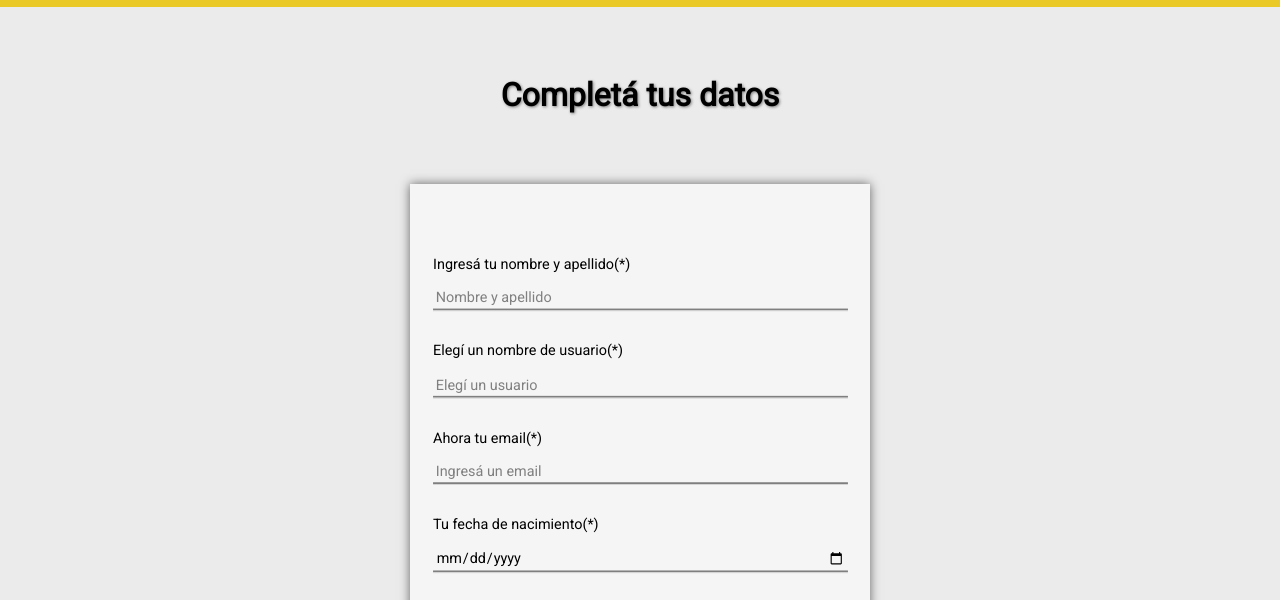
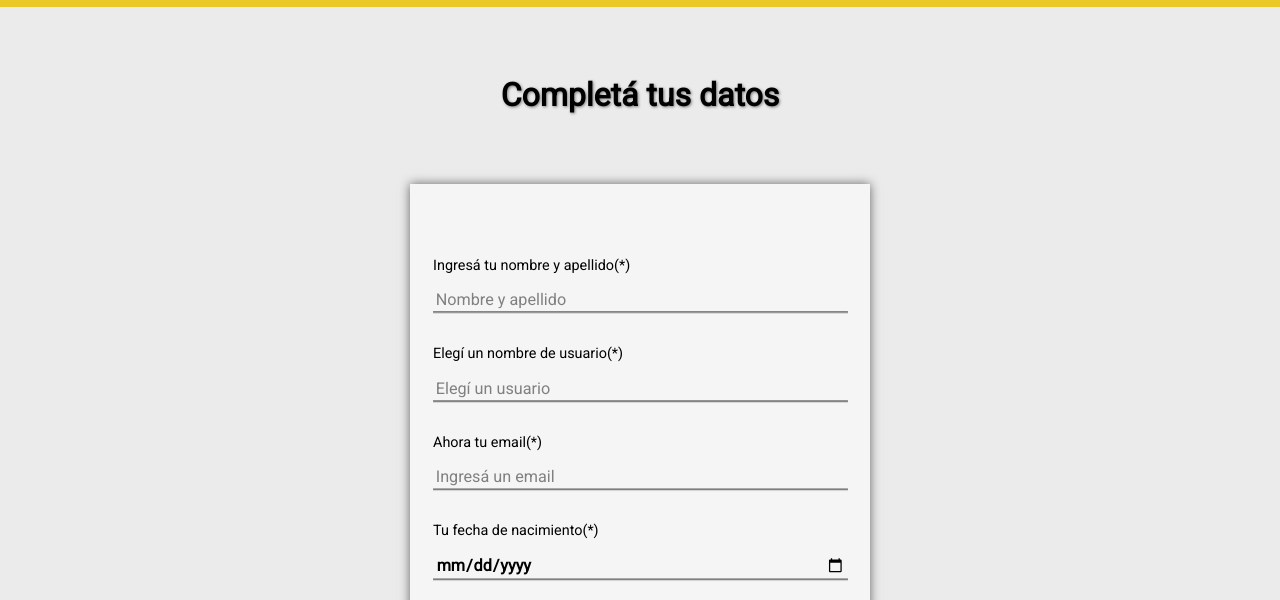
Before and after one commit to javiertrombetta/ProyectoMercadoLiebre, a website: page views/register.html in a window 1280 px wide. Shown: the part 143-743 px from the top of the page. Drawn offline with nearby package versions, Linux system fonts and the light colour scheme; files that its build step writes are made by us from their sources; files whose address does not match are found by name.

Commit message:
Modificación de estilos en textos

```diff
--- a/public/css/header.css
+++ b/public/css/header.css
@@ -154,7 +154,7 @@ header .header-bottom-burger-menu i{
         cursor: pointer;
     }
     header .header-top-bar .header-top-form:hover .submit{
-        color:#729bda;
+        color: #EAC926;
     }
     header .header-bottom-bar{
         max-width: 80%;
@@ -170,7 +170,6 @@ header .header-bottom-burger-menu i{
 
     header ul li{
         padding: 10px 15px 10px 15px;
-
     }
     header ul li a{
         font-size:1.3em;
--- a/public/css/login.css
+++ b/public/css/login.css
@@ -124,10 +124,12 @@ main .login-main-buttonHelp a{
     }
     main .login-main-sendButton .login-main-buttonHelp-left:hover{
         color: #0022AA;
+        text-shadow:1px 1px 3px grey;
         cursor:pointer;
     }
     main .login-main-sendButton .login-main-buttonHelp-right:hover{
         color: #0022AA;
+        text-shadow:1px 1px 3px grey;
         cursor:pointer;
     }
     main .login-main-sendButton button{
--- a/public/css/register.css
+++ b/public/css/register.css
@@ -45,14 +45,15 @@ main form article .register-main-label label{
 main form article .register-main-inputBox{
     background-color: transparent;
     border-bottom: lightgrey;
-    border-top-style:hidden;
-    border-bottom-style:groove;
+    border-top-style: hidden;
+    border-bottom-style: groove;
     border-left-style: hidden;
     border-right-style: hidden;
     outline: none;
     color: black;
     padding: 3px;
-    font-size: 1em;
+    font-size: small;
+    font-weight: bold;
     width: 100%;
     height: 50%;
     margin: 15px 0px 15px 0px;
@@ -144,7 +145,10 @@ main .register-main-sendButton button{
     main .register-main p{
         font-size: medium;
     }
-
+    main form article .register-main-inputBox{
+        font-size: large;
+        font-weight: bold;
+    }
     main form article .register-main-label label{
         font-size: small;
         font-weight: normal;
@@ -209,7 +213,10 @@ main .register-main-sendButton button{
         width: 2em;
         height: 20px;
     }
+
     main form article .register-main-inputBox{
+        font-size: large;
+        font-weight: bold;
         transition: width .2s ease, border-color .2s ease;
     }
     main form article .register-main-inputBox:hover{
--- a/public/css/styles.css
+++ b/public/css/styles.css
@@ -10,15 +10,18 @@
 /*General*/
 ::placeholder { /* Chrome, Firefox, Opera, Safari 10.1+ */
     color: grey;
+    font-weight: normal;
     opacity: 1; /* Firefox */
   }
 
 ::-ms-input-placeholder { /* Internet Explorer 10-11 */
     color: grey;
+    font-weight: normal;
 }
 
 ::-ms-input-placeholder { /* Microsoft Edge */
     color: grey;
+    font-weight: normal;
 }
 
 @keyframes fadeIn{
```
